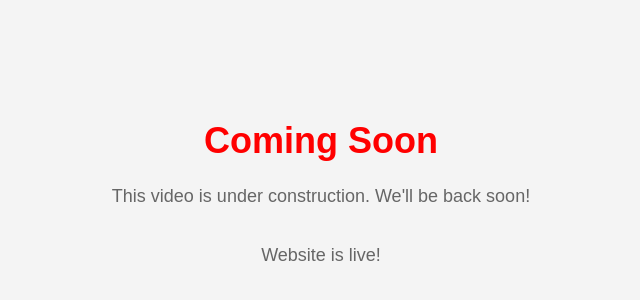
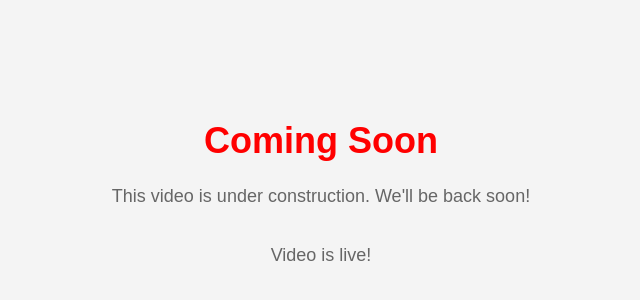
Before and after one commit to code2crown/100-days-of-code-yt, a plain HTML site: page coming-soon.html in a window 1280 px wide. Shown: the part 210-510 px from the top of the page, 319-959 px from the left. Drawn offline with Linux system fonts and the light colour scheme.

Commit message:
Update coming-soon.html

```diff
--- a/coming-soon.html
+++ b/coming-soon.html
@@ -77,7 +77,7 @@ p {
     const timeDifference = targetDate - currentDate;
 
     if (timeDifference <= 0) {
-        document.getElementById("countdown").innerHTML = "<p>Website is live!</p>";
+        document.getElementById("countdown").innerHTML = "<p>Video is live!</p>";
         return;
     }
 
```
